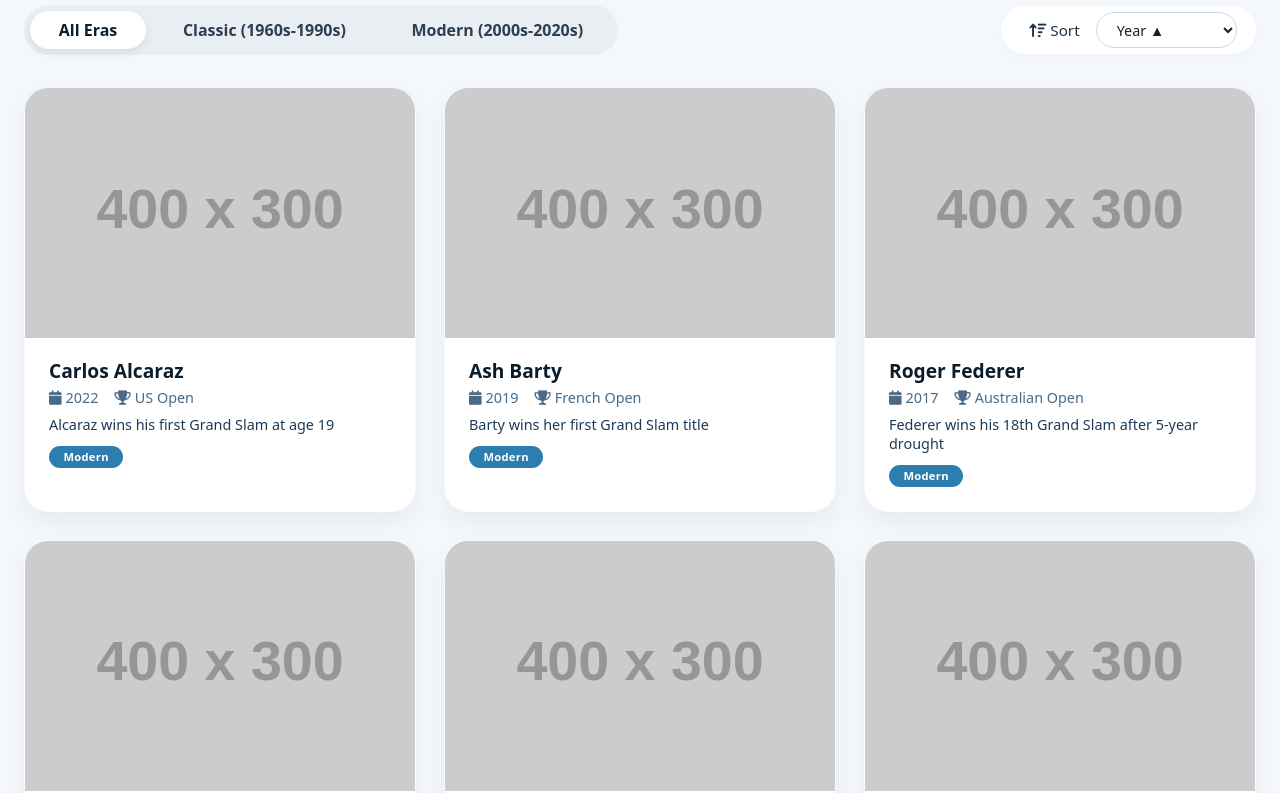
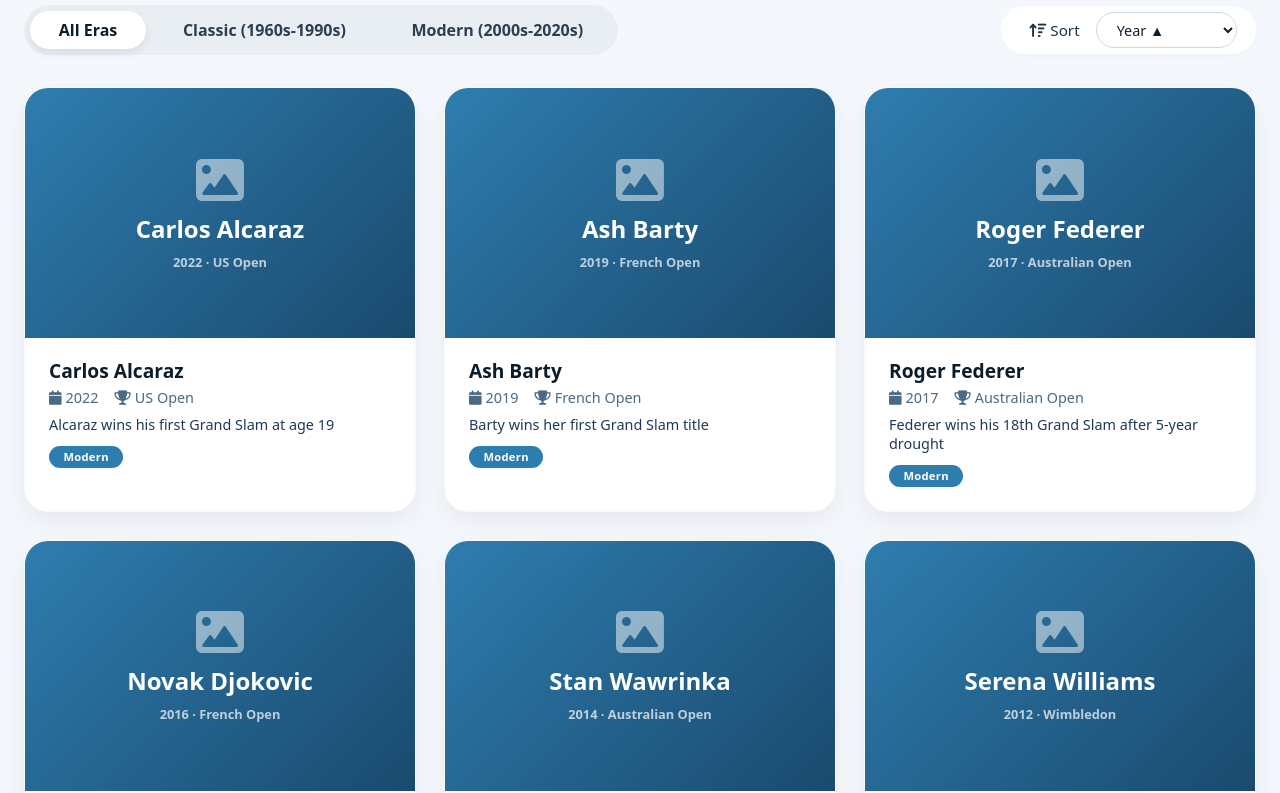
Before and after one commit to ilvfruits/tennis.players, a plain HTML site: page docs/history.html in a window 1280 px wide. Shown: the part 189-982 px from the top of the page. Drawn offline with Linux system fonts and the light colour scheme; placeholder pictures from the web are drawn by us.

Commit message:
Add placeholder image support to history data

```diff
--- a/docs/history.html
+++ b/docs/history.html
@@ -101,7 +101,7 @@
       });
 
       // --------------------------------------------------------------
-      // 2. HISTORY DATA
+      // 2. HISTORY DATA WITH PLACEHOLDER IMAGE SUPPORT
       // --------------------------------------------------------------
       function getHistoryData() {
         return [
@@ -113,7 +113,8 @@
             tournament: "Wimbledon",
             era: "classic",
             description: "Rod Laver completes his second Grand Slam",
-            photo: "assets/history/laver_1969.jpg"
+            photo: "assets/history/laver_1969.jpg",
+            placeholder: "Rod Laver"
           },
           {
             id: 2,
@@ -122,7 +123,8 @@
             tournament: "Wimbledon",
             era: "classic",
             description: "Borg vs McEnroe - The greatest final ever",
-            photo: "assets/history/borg_1980.jpg"
+            photo: "assets/history/borg_1980.jpg",
+            placeholder: "Bjorn Borg"
           },
           {
             id: 3,
@@ -131,7 +133,8 @@
             tournament: "Wimbledon",
             era: "classic",
             description: "McEnroe dominates with his signature volley",
-            photo: "assets/history/mcenroe_1984.jpg"
+            photo: "assets/history/mcenroe_1984.jpg",
+            placeholder: "John McEnroe"
           },
           {
             id: 4,
@@ -140,7 +143,8 @@
             tournament: "Wimbledon",
             era: "classic",
             description: "Navratilova wins her 9th Wimbledon title",
-            photo: "assets/history/navratilova_1986.jpg"
+            photo: "assets/history/navratilova_1986.jpg",
+            placeholder: "Martina Navratilova"
           },
           {
             id: 5,
@@ -149,7 +153,8 @@
             tournament: "Australian Open",
             era: "classic",
             description: "Graf completes her historic Golden Slam",
-            photo: "assets/history/graf_1988.jpg"
+            photo: "assets/history/graf_1988.jpg",
+            placeholder: "Steffi Graf"
           },
           {
             id: 6,
@@ -158,7 +163,8 @@
             tournament: "US Open",
             era: "classic",
             description: "Sampras wins his first Grand Slam at age 19",
-            photo: "assets/history/sampras_1990.jpg"
+            photo: "assets/history/sampras_1990.jpg",
+            placeholder: "Pete Sampras"
           },
           {
             id: 7,
@@ -167,7 +173,8 @@
             tournament: "French Open",
             era: "classic",
             description: "Seles wins her 8th Grand Slam",
-            photo: "assets/history/seles_1992.jpg"
+            photo: "assets/history/seles_1992.jpg",
+            placeholder: "Monica Seles"
           },
           {
             id: 8,
@@ -176,7 +183,8 @@
             tournament: "French Open",
             era: "classic",
             description: "Agassi completes the Career Grand Slam",
-            photo: "assets/history/agassi_1999.jpg"
+            photo: "assets/history/agassi_1999.jpg",
+            placeholder: "Andre Agassi"
           },
           // Modern Era (2000s-2020s)
           {
@@ -186,7 +194,8 @@
             tournament: "Wimbledon",
             era: "modern",
             description: "Federer wins his first Grand Slam title",
-            photo: "assets/history/federer_2003.jpg"
+            photo: "assets/history/federer_2003.jpg",
+            placeholder: "Roger Federer"
           },
           {
             id: 10,
@@ -195,7 +204,8 @@
             tournament: "Australian Open",
             era: "modern",
             description: "Williams wins her first 'Serena Slam'",
-            photo: "assets/history/serena_2003.jpg"
+            photo: "assets/history/serena_2003.jpg",
+            placeholder: "Serena Williams"
           },
           {
             id: 11,
@@ -204,7 +214,8 @@
             tournament: "French Open",
             era: "modern",
             description: "Nadal wins his first French Open at age 19",
-            photo: "assets/history/nadal_2005.jpg"
+            photo: "assets/history/nadal_2005.jpg",
+            placeholder: "Rafael Nadal"
           },
           {
             id: 12,
@@ -213,7 +224,8 @@
             tournament: "Australian Open",
             era: "modern",
             description: "Djokovic wins his first Grand Slam",
-            photo: "assets/history/djokovic_2008.jpg"
+            photo: "assets/history/djokovic_2008.jpg",
+            placeholder: "Novak Djokovic"
           },
           {
             id: 13,
@@ -222,7 +234,8 @@
             tournament: "French Open",
             era: "modern",
             description: "Federer completes the Career Grand Slam",
-            photo: "assets/history/federer_2009.jpg"
+            photo: "assets/history/federer_2009.jpg",
+            placeholder: "Roger Federer"
           },
           {
             id: 14,
@@ -231,7 +244,8 @@
             tournament: "Wimbledon",
             era: "modern",
             description: "Nadal wins his second Wimbledon title",
-            photo: "assets/history/nadal_2010.jpg"
+            photo: "assets/history/nadal_2010.jpg",
+            placeholder: "Rafael Nadal"
           },
           {
             id: 15,
@@ -240,7 +254,8 @@
             tournament: "Wimbledon",
             era: "modern",
             description: "Williams wins her 5th Wimbledon title",
-            photo: "assets/history/serena_2012.jpg"
+            photo: "assets/history/serena_2012.jpg",
+            placeholder: "Serena Williams"
           },
           {
             id: 16,
@@ -249,7 +264,8 @@
             tournament: "Australian Open",
             era: "modern",
             description: "Wawrinka wins his first Grand Slam",
-            photo: "assets/history/wawrinka_2014.jpg"
+            photo: "assets/history/wawrinka_2014.jpg",
+            placeholder: "Stan Wawrinka"
           },
           {
             id: 17,
@@ -258,7 +274,8 @@
             tournament: "French Open",
             era: "modern",
             description: "Djokovic completes the Career Grand Slam",
-            photo: "assets/history/djokovic_2016.jpg"
+            photo: "assets/history/djokovic_2016.jpg",
+            placeholder: "Novak Djokovic"
           },
           {
             id: 18,
@@ -267,7 +284,8 @@
             tournament: "Australian Open",
             era: "modern",
             description: "Federer wins his 18th Grand Slam after 5-year drought",
-            photo: "assets/history/federer_2017.jpg"
+            photo: "assets/history/federer_2017.jpg",
+            placeholder: "Roger Federer"
           },
           {
             id: 19,
@@ -276,7 +294,8 @@
             tournament: "French Open",
             era: "modern",
             description: "Barty wins her first Grand Slam title",
-            photo: "assets/history/barty_2019.jpg"
+            photo: "assets/history/barty_2019.jpg",
+            placeholder: "Ash Barty"
           },
           {
             id: 20,
@@ -285,7 +304,8 @@
             tournament: "US Open",
             era: "modern",
             description: "Alcaraz wins his first Grand Slam at age 19",
-            photo: "assets/history/alcaraz_2022.jpg"
+            photo: "assets/history/alcaraz_2022.jpg",
+            placeholder: "Carlos Alcaraz"
           }
         ];
       }
@@ -305,7 +325,7 @@
           } else if (currentSort === 'tournament') {
             return a.tournament.localeCompare(b.tournament);
           } else {
-            return b.year - a.year; // newest first
+            return b.year - a.year;
           }
         });
 
@@ -319,12 +339,22 @@
           const eraLabel = item.era === 'classic' ? 'Classic' : 'Modern';
           const eraClass = item.era === 'classic' ? 'era-badge classic' : 'era-badge modern';
 
+          // Use placeholder if photo doesn't exist
+          const imgSrc = item.photo;
+          const placeholdText = item.placeholder || item.player;
+
           html += `
             <div class="history-card" data-id="${item.id}">
               <div class="history-card-content">
-                <img class="history-img" src="${item.photo}" alt="${item.player}" loading="lazy"
-                     onclick="openLightbox('${item.photo}', '${item.player} - ${item.tournament} (${item.year})')"
-                     onerror="this.src='https://via.placeholder.com/400x300/2e7daf/ffffff?text=${encodeURIComponent(item.player)}'" />
+                <img class="history-img" src="${imgSrc}" alt="${item.player}" loading="lazy"
+                     onclick="openLightbox('${imgSrc}', '${item.player} - ${item.tournament} (${item.year})')"
+                     onerror="this.style.display='none'; this.nextElementSibling.style.display='flex';" />
+                <div class="history-placeholder" style="display:none; width:100%; height:250px; background:linear-gradient(135deg,#2e7daf,#1a4a6e); color:white; justify-content:center; align-items:center; font-size:1.5rem; font-weight:bold; cursor:pointer; flex-direction:column; gap:8px;"
+                     onclick="openLightbox('${imgSrc}', '${item.player} - ${item.tournament} (${item.year})')">
+                  <i class="fas fa-image" style="font-size:3rem; opacity:0.5;"></i>
+                  <span>${placeholdText}</span>
+                  <span style="font-size:0.8rem; opacity:0.7;">${item.year} · ${item.tournament}</span>
+                </div>
                 <div class="history-info">
                   <div class="history-player">${item.player}</div>
                   <div class="history-details">
@@ -360,7 +390,7 @@
       });
 
       // --------------------------------------------------------------
-      // 5. BOOT
+      // 5. BOOT - DATA IS PRELOADED, NO REFRESH
       // --------------------------------------------------------------
       historyData = getHistoryData();
       renderHistory();
```
